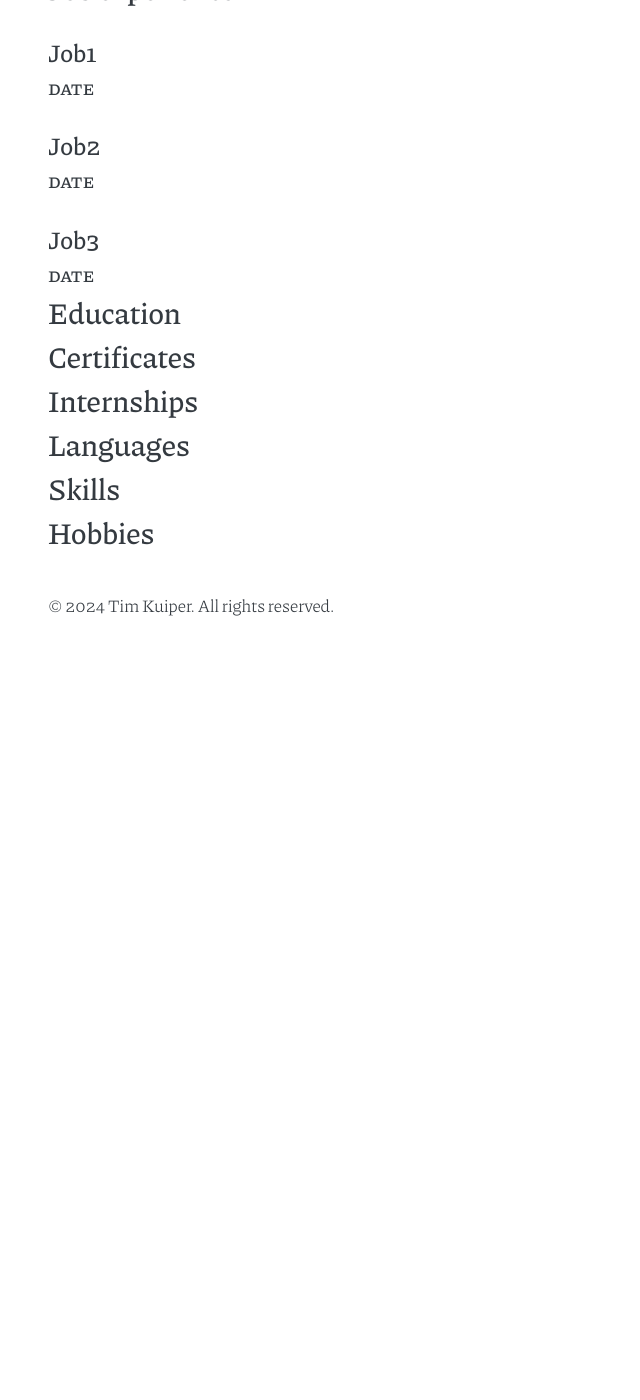
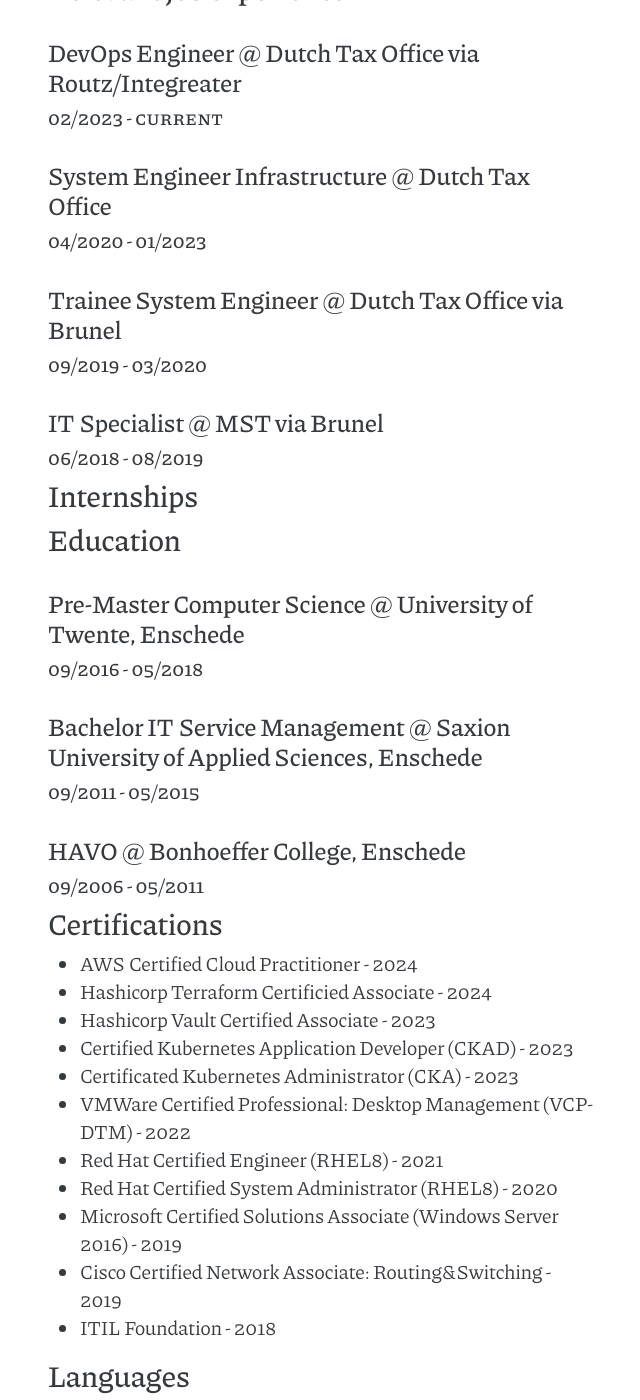
Before and after one commit to tim-kuiper/tim-kuiper.github.io, a Jekyll site: the page built from cv.md, in a window 1280 px wide and 1400 px high, scrolled down 695 px. Shown: the whole window, without its empty margins (319-959 px from the left). Built offline with Jekyll 4.4.1, drawn with Linux system fonts in a browser that asks for light colours; before the commit the page ends 1353 px from its top, so only the background shows below that; some of the changed text lies outside the part shown.

Commit message:
more content

```diff
--- a/cv.md
+++ b/cv.md
@@ -4,6 +4,7 @@
 ---
 
 {% include contact.html %}
+
 
 # Profile
 
@@ -13,22 +14,45 @@
 * Looking for opportunities to help and improve businesses with their IT infrastructure as a DevOps/Platform/SR/Software enineer with a focus on Kubernetes and Linux
 * Also interested in (junior) software development roles (Python/Go/C/C++)
 
-# Job experience
-## Job1
-### Date
+# Relevant job experience
 
+## DevOps Engineer @ Dutch Tax Office via Routz/Integreater
+### 02/2023 - Current
 
-## Job2
-### Date
+## System Engineer Infrastructure @ Dutch Tax Office
+### 04/2020 - 01/2023
 
-## Job3
-### Date
+## Trainee System Engineer @ Dutch Tax Office via Brunel
+### 09/2019 - 03/2020
+
+## IT Specialist @ MST via Brunel
+### 06/2018 - 08/2019
+
+# Internships
 
 # Education
 
-# Certificates
+## Pre-Master Computer Science @ University of Twente, Enschede
+### 09/2016 - 05/2018
 
-# Internships
+## Bachelor IT Service Management @ Saxion University of Applied Sciences, Enschede
+### 09/2011 - 05/2015
+
+## HAVO @ Bonhoeffer College, Enschede
+### 09/2006 - 05/2011
+
+# Certifications
+- AWS Certified Cloud Practitioner - 2024
+- Hashicorp Terraform Certificied Associate - 2024
+- Hashicorp Vault Certified Associate - 2023
+- Certified Kubernetes Application Developer (CKAD) - 2023
+- Certificated Kubernetes Administrator (CKA) - 2023
+- VMWare Certified Professional: Desktop Management (VCP-DTM) - 2022
+- Red Hat Certified Engineer (RHEL8) - 2021
+- Red Hat Certified System Administrator (RHEL8) - 2020
+- Microsoft Certified Solutions Associate (Windows Server 2016) - 2019
+- Cisco Certified Network Associate: Routing&Switching - 2019
+- ITIL Foundation - 2018
 
 # Languages
 
```
